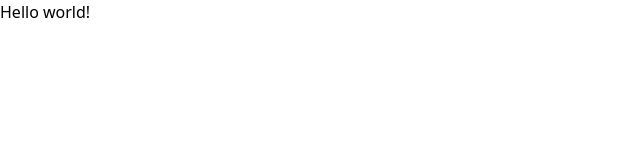
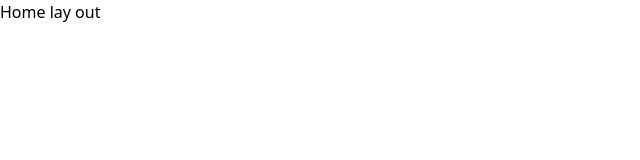
Before and after one commit to anto-das/game-scope-client, a React (Vite) app: page / in a window 1280 px wide. Shown: the top 160 px of the page, without its empty margins (0-640 px from the left). Built offline with nearby package versions, Linux system fonts and the light colour scheme.

Commit message:
project-layouts-setup

```diff
--- /dev/null
+++ b/src/Layouts/HomeLayout.jsx
@@ -0,0 +1,11 @@
+
+
+const HomeLayout = () => {
+    return (
+        <div>
+            <h2 className="text-3xl font-bold text-center">Home lay out</h2>
+        </div>
+    );
+};
+
+export default HomeLayout;
--- a/src/main.jsx
+++ b/src/main.jsx
@@ -6,12 +6,16 @@ import {
   createBrowserRouter,
   RouterProvider,
 } from "react-router-dom";
+import HomeLayout from './Layouts/HomeLayout';
 
 const router = createBrowserRouter([
   {
     path: "/",
-    element: <div>Hello world!</div>,
+    element: <HomeLayout></HomeLayout>,
   },
+
+
+
 ]);
 
 createRoot(document.getElementById('root')).render(
```
